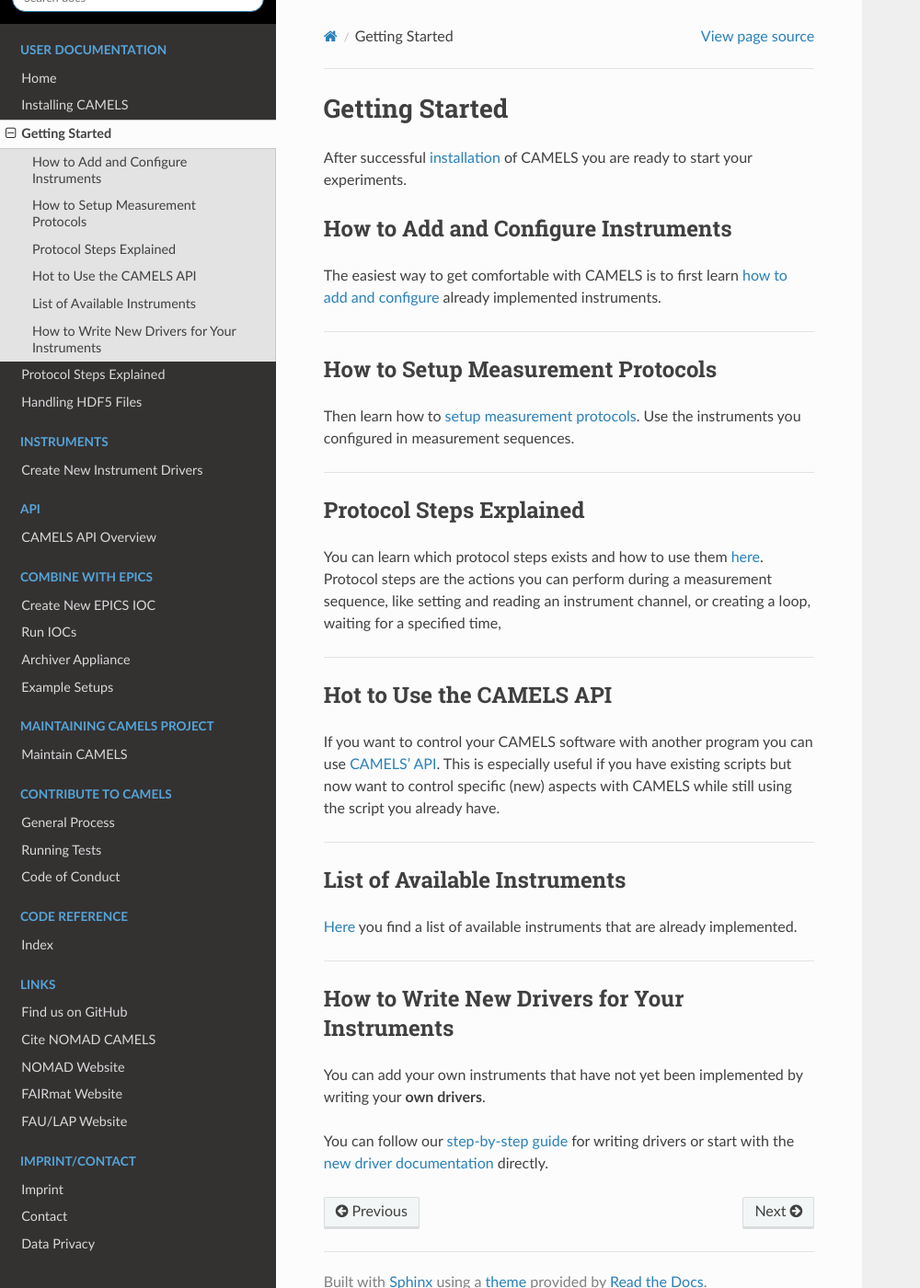
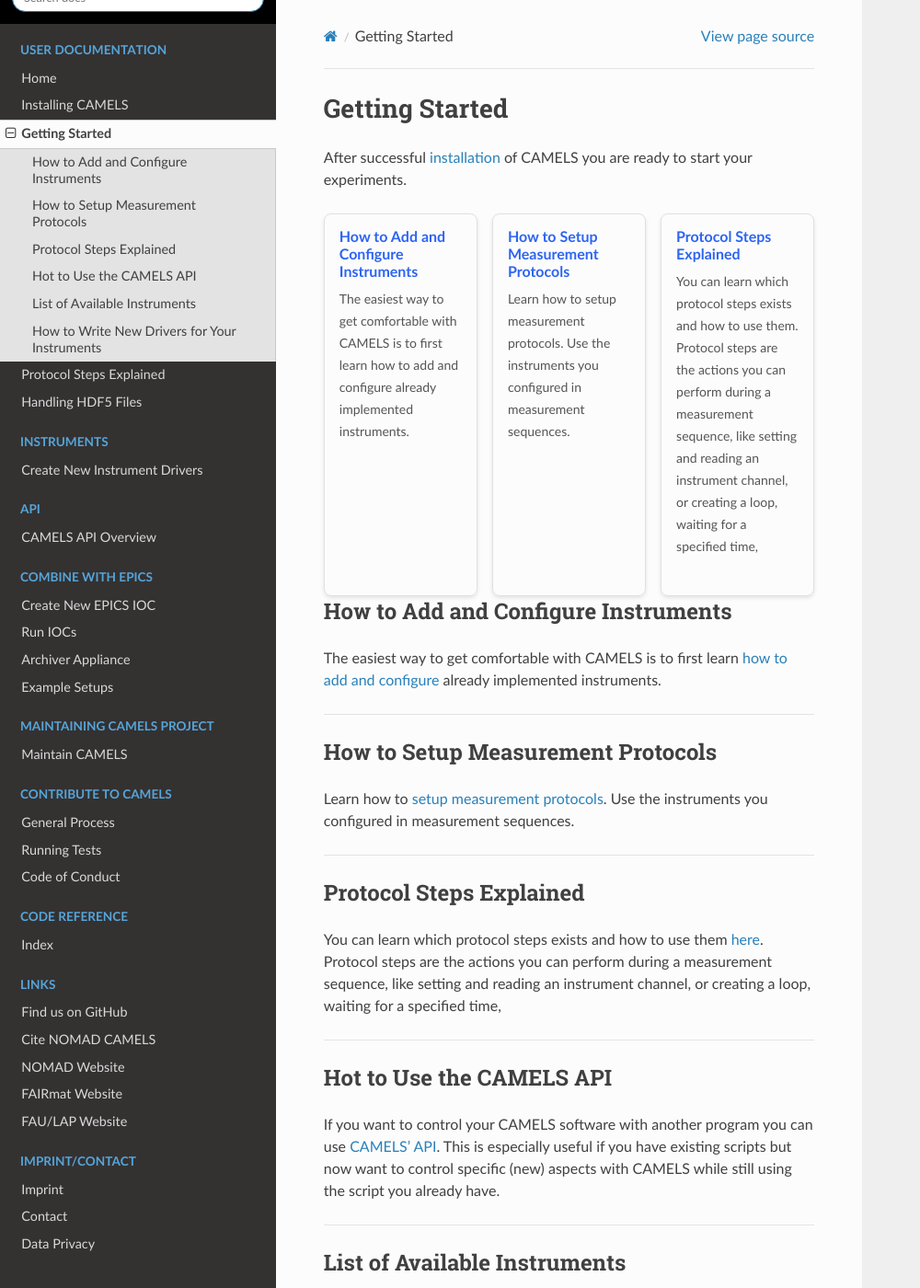
Before and after one commit to FAU-LAP/NOMAD-CAMELS, a Sphinx documentation site: the page built from docs/source/doc/tutorials/quick_start.md, in a window 1280 px wide and 1400 px high. Shown: the whole window at 92% size, without its empty margins (0-1000 px from the left). Built offline with Sphinx 7.4.7 and the Read the Docs theme 2.0.0, drawn with Linux system fonts in a browser that asks for light colours; pages that are not in the unit, such as notebooks, are missing from menus; the version number is read from the project's files by our own code.

```diff
--- a/docs/source/doc/tutorials/quick_start.md
+++ b/docs/source/doc/tutorials/quick_start.md
@@ -1,6 +1,57 @@
+<style>
+.box-container {
+  display: flex;
+  gap: 16px;
+  justify-content: start;
+}
+
+.box {
+  border: 1px solid #e0e0e0;
+  padding: 16px;
+  border-radius: 8px;
+  width: 200px;
+  text-align: left;
+  box-shadow: 0 2px 4px rgba(0, 0, 0, 0.1);
+  transition: box-shadow 0.3s ease;
+}
+
+.box:hover {
+  box-shadow: 0 4px 8px rgba(0, 0, 0, 0.2);
+}
+
+.box-title {
+  font-size: 16px;
+  font-weight: bold;
+  color: #2d64f2; /* Adjust color as needed */
+  text-decoration: none;
+  margin-bottom: 8px;
+  display: block;
+}
+
+.box-content {
+  font-size: 14px;
+  color: #555;
+}
+</style>
+
 # Getting Started
 
 After successful [installation](../installation/installation.md) of CAMELS you are ready to start your experiments.
+
+<div class="box-container">
+  <a href="quick_start_install.md" class="box">
+    <span class="box-title">How to Add and Configure Instruments</span>
+    <p class="box-content">The easiest way to get comfortable with CAMELS is to first learn how to add and configure already implemented instruments.</p>
+  </a>
+  <a href="quick_start_protocols.md" class="box">
+    <span class="box-title">How to Setup Measurement Protocols</span>
+    <p class="box-content">Learn how to setup measurement protocols. Use the instruments you configured in measurement sequences.</p>
+  </a>
+  <a href="../protocol_steps/protocol_steps_landing.md" class="box">
+    <span class="box-title">Protocol Steps Explained</span>
+    <p class="box-content">You can learn which protocol steps exists and how to use them. Protocol steps are the actions you can perform during a measurement sequence, like setting and reading an instrument channel, or creating a loop, waiting for a specified time, </p>
+  </a>
+</div>
 
 ### How to Add and Configure Instruments
 
@@ -10,7 +61,7 @@ The easiest way to get comfortable with CAMELS is to first learn [how to add and
 
 ### How to Setup Measurement Protocols
 
-Then learn how to [setup measurement protocols](quick_start_protocols.md). Use the instruments you configured in measurement sequences.
+Learn how to [setup measurement protocols](quick_start_protocols.md). Use the instruments you configured in measurement sequences.
 
 ---
 
```
